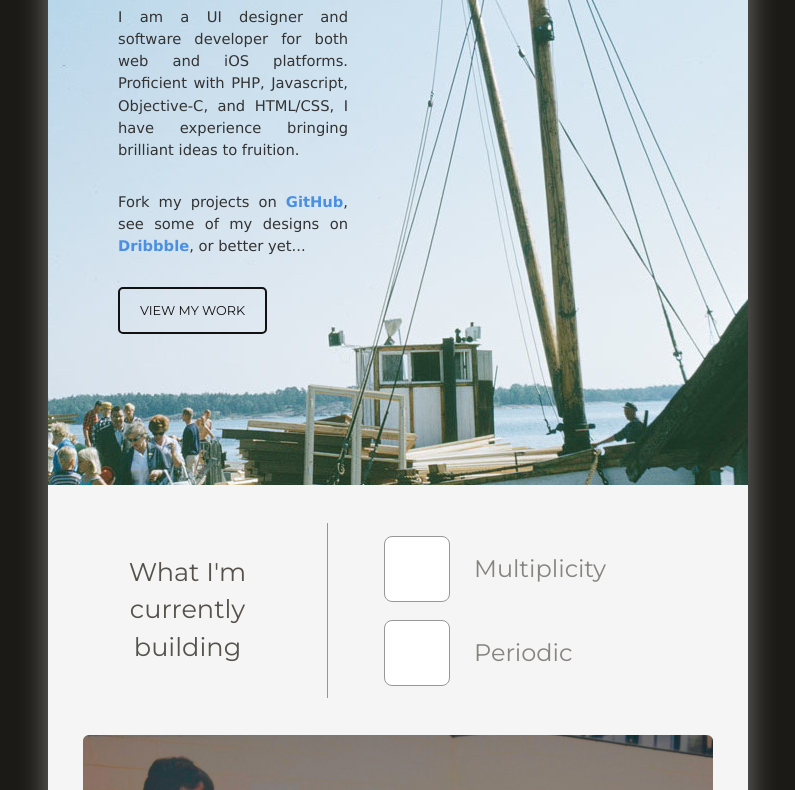
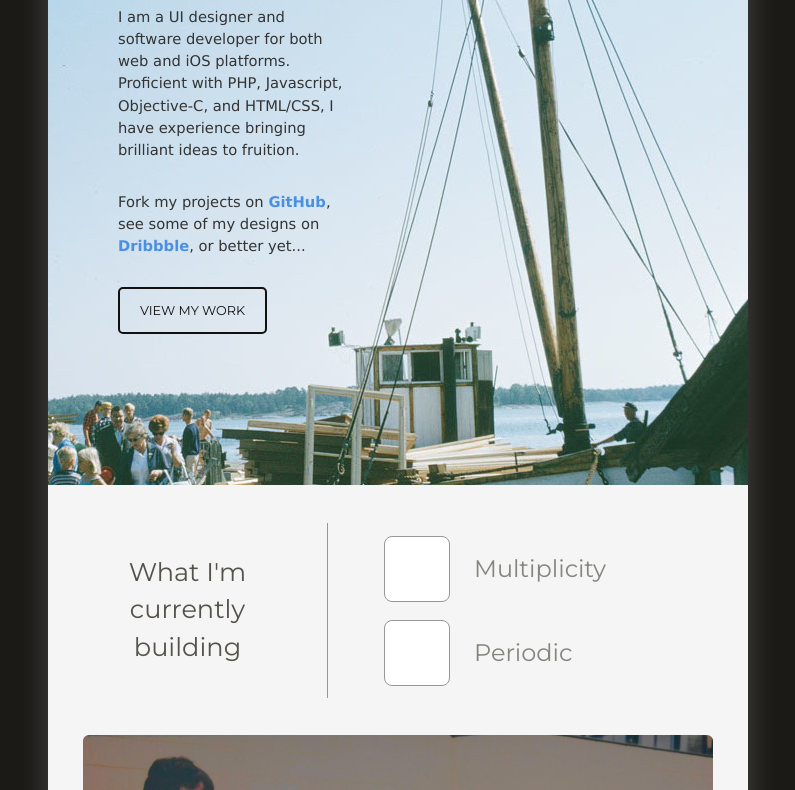
Before and after one commit to jrkolsby/portfolio-2013, a plain HTML site: page index.html in a window 1280 px wide. Shown: the part 278-1068 px from the top of the page, without its empty margins (242-1037 px from the left). Drawn offline with nearby package versions, Linux system fonts and the light colour scheme.

Commit message:
Minor fixes

```diff
--- a/main.css
+++ b/main.css
@@ -42,7 +42,7 @@ div#main-container {
 	background: #f5f5f5;
 	border-top-left-radius: 6px;
 	border-top-right-radius: 6px;
-	box-shadow: 0 0 30px rgba(255,255,255,0.4);
+	box-shadow: 0 0 30px rgba(255,255,255,0.2);
 }
 section#intro {
 	width: 100%;
@@ -68,7 +68,7 @@ section#intro #body h1 {
 section#intro #body h2,
 div#info-container #body h2 {
 	font-family: "Lucida Grande", "Lucida Sans Unicode", "Lucida Sans", Geneva, Verdana, sans-serif;
-	text-align: justify;
+	text-align: left;
 	font-weight: 300;
 	font-size: 0.92em;
 	line-height: 150%;
```
